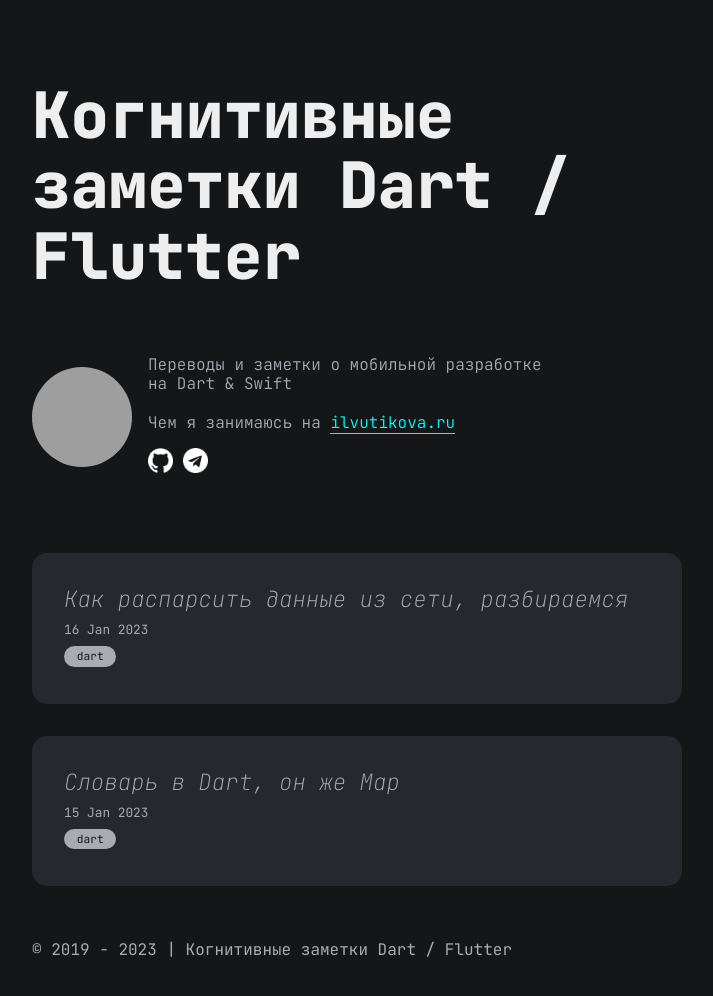
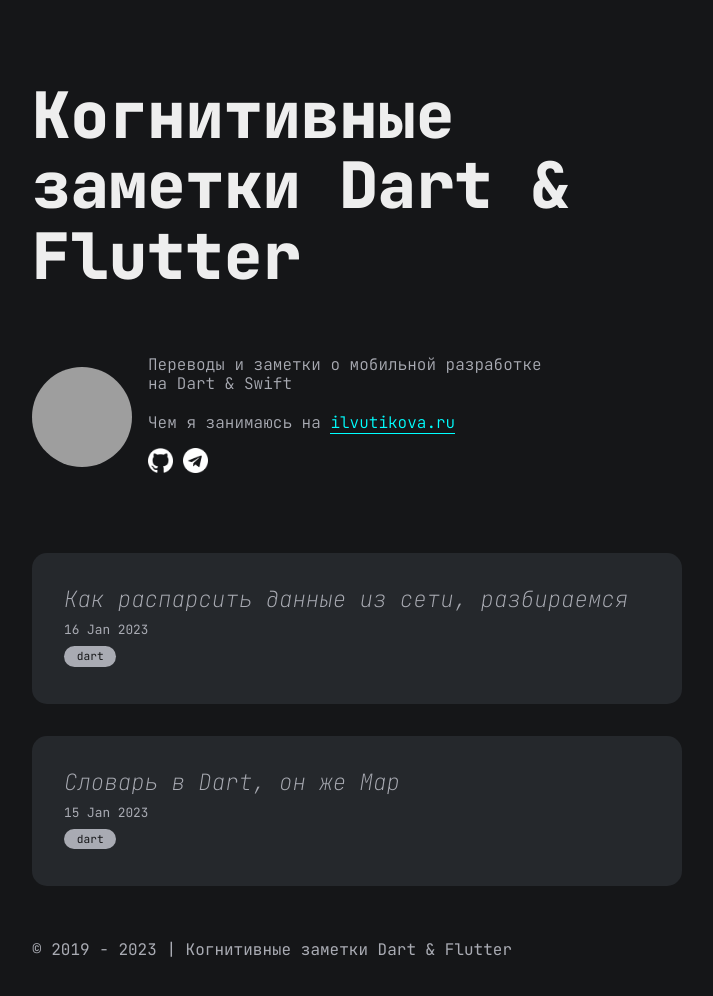
Before and after one commit to makires/articles, a Jekyll site: the page built from index.md, in a window 1280 px wide, cut to the strip 0-1014 px from the top of the page. Shown: the top 996 px of the strip, without its empty margins (283-996 px from the left). Built offline with Jekyll 4.4.1, drawn with Linux system fonts in a browser that asks for light colours; grey boxes are pictures that could not be loaded.

```diff
--- a/_config.yml
+++ b/_config.yml
@@ -1,4 +1,4 @@
-title: Когнитивные заметки Dart / Flutter
+title: Когнитивные заметки Dart & Flutter
 markdown: kramdown
 
 # for atom feed
```
